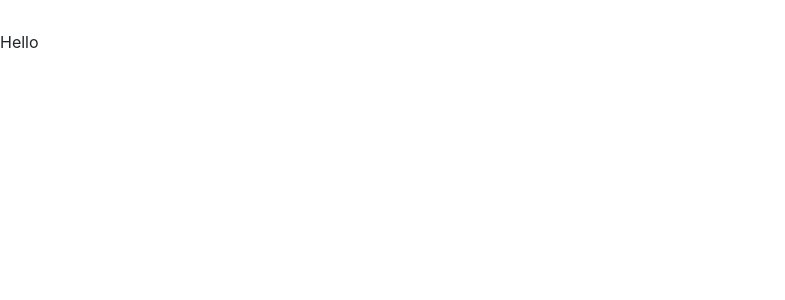
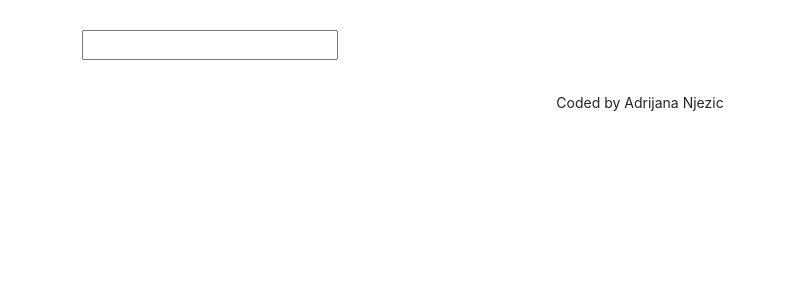
Before and after one commit to AdrijanaNj/dictionary-project, a React (Create React App) app: page / in a window 1280 px wide. Shown: the top 300 px of the page, without its empty margins (0-785 px from the left). Built offline with nearby package versions, Linux system fonts and the light colour scheme.

Commit message:
Created new component Dictionary, and search engine

```diff
--- a/src/App.css
+++ b/src/App.css
@@ -1,3 +1,7 @@
 .App-header {
   margin: 30px 0;
 }
+.App-footer {
+  text-align: center;
+  margin: 30px 0;
+}
--- a/src/App.js
+++ b/src/App.js
@@ -1,9 +1,18 @@
 import "./App.css";
+import Dictionary from "./Dictionary";
 
 function App() {
   return (
     <div className="App">
-      <header className="App-header">Hello</header>
+      <div className="container">
+        <header className="App-header"></header>
+        <main>
+          <Dictionary />
+        </main>
+        <footer className="App-footer">
+          <small>Coded by Adrijana Njezic</small>
+        </footer>
+      </div>
     </div>
   );
 }
--- /dev/null
+++ b/src/Dictionary.js
@@ -0,0 +1,23 @@
+import React, { useState } from "react";
+import "./Dictionary.css";
+
+export default function Dictionary() {
+  let [keyword, setKeyword] = useState("");
+
+  function handleKeywordChange(event) {
+    setKeyword(event.target.value);
+  }
+
+  function search(event) {
+    event.preventDefault();
+    alert(`Searching for ${keyword} definition`);
+  }
+
+  return (
+    <div className="Dictionary">
+      <form onSubmit={search}>
+        <input type="search" onChange={handleKeywordChange} />
+      </form>
+    </div>
+  );
+}
```
Also changed, not shown: src/Dictionary.css (added).
